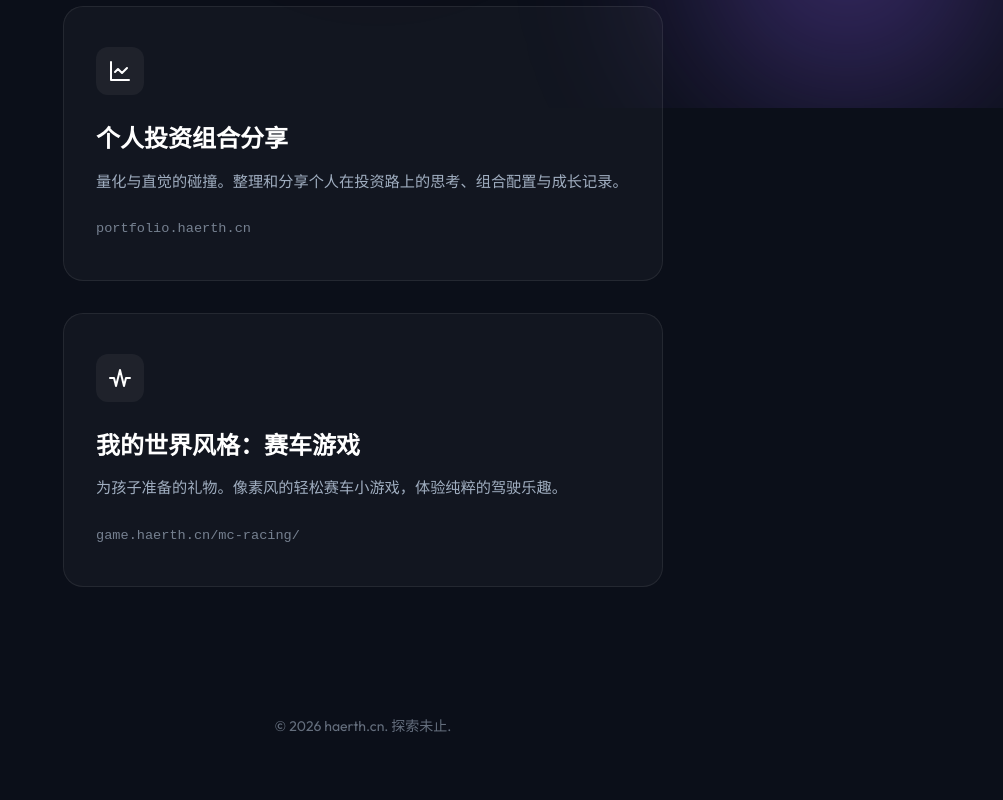
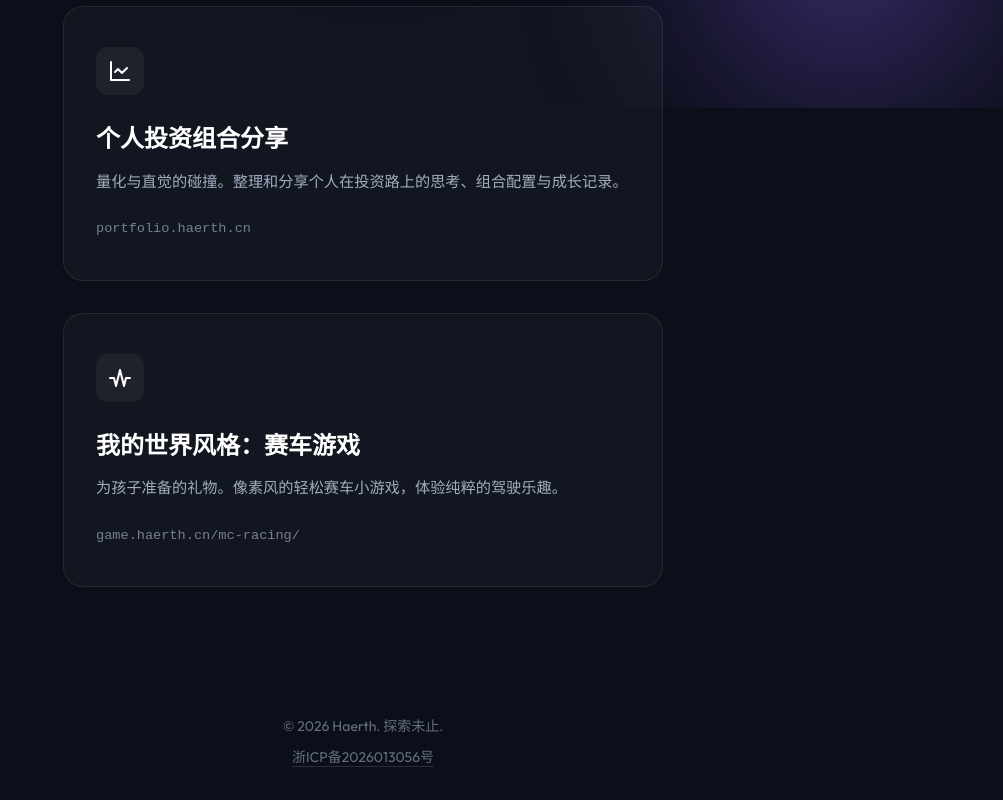
Before and after one commit to lijieyu/haerth, a plain HTML site: page index.html in a window 1280 px wide. Shown: the part 692-1492 px from the top of the page, without its empty margins (277-1280 px from the left). Before the commit the page ends 1462 px from the top, so only its background shows below. Drawn offline with Linux system fonts and the light colour scheme.

Commit message:
Update site branding and add ICP footer link

```diff
--- a/index.html
+++ b/index.html
@@ -3,8 +3,8 @@
 <head>
     <meta charset="UTF-8">
     <meta name="viewport" content="width=device-width, initial-scale=1.0">
-    <meta name="description" content="haerth.cn - 个人兴趣项目的聚合站点，探索技术与创意的乐趣。">
-    <title>haerth.cn - 探索与创造</title>
+    <meta name="description" content="Haerth个人网站 - 个人兴趣项目的聚合站点，探索技术与创意的乐趣。">
+    <title>Haerth个人网站</title>
     <link rel="preconnect" href="https://fonts.googleapis.com">
     <link rel="preconnect" href="https://fonts.gstatic.com" crossorigin>
     <link href="https://fonts.googleapis.com/css2?family=Outfit:wght@300;400;600;800&family=Noto+Sans+SC:wght@300;400;500;700&display=swap" rel="stylesheet">
@@ -19,7 +19,7 @@
 
     <main class="container">
         <header class="hero">
-            <h1 id="main-heading" class="title">haerth.cn</h1>
+            <h1 id="main-heading" class="title">Haerth</h1>
             <p class="subtitle">技术、创意与生活的数字工坊。欢迎来到我的个人站，以下是近期处于活跃状态的三个子项目。</p>
         </header>
 
@@ -65,7 +65,8 @@
         </section>
 
         <footer class="footer">
-            <p>&copy; <script>document.write(new Date().getFullYear())</script> haerth.cn. 探索未止.</p>
+            <p>&copy; <script>document.write(new Date().getFullYear())</script> Haerth. 探索未止.</p>
+            <p><a href="https://beian.miit.gov.cn/" target="_blank" rel="noreferrer">浙ICP备2026013056号</a></p>
         </footer>
     </main>
 
--- a/styles.css
+++ b/styles.css
@@ -224,6 +224,22 @@ body {
     opacity: 0.6;
 }
 
+.footer p + p {
+    margin-top: 0.5rem;
+}
+
+.footer a {
+    color: inherit;
+    text-decoration: none;
+    border-bottom: 1px solid rgba(160, 174, 192, 0.35);
+    transition: color 0.2s ease, border-color 0.2s ease;
+}
+
+.footer a:hover {
+    color: var(--text-primary);
+    border-color: rgba(255, 255, 255, 0.6);
+}
+
 @keyframes fadeIn {
     from { opacity: 0; }
     to { opacity: 1; }
```
